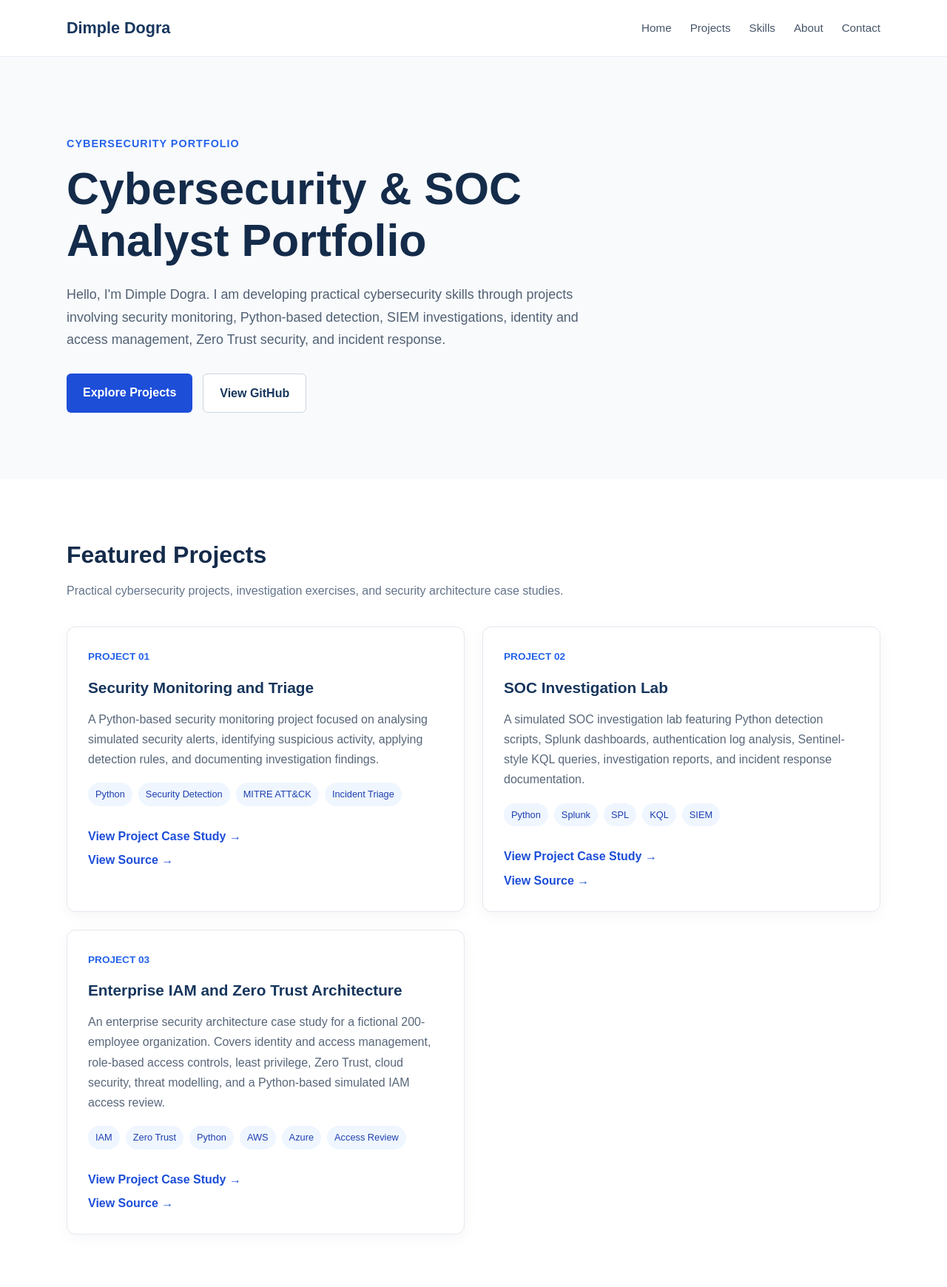
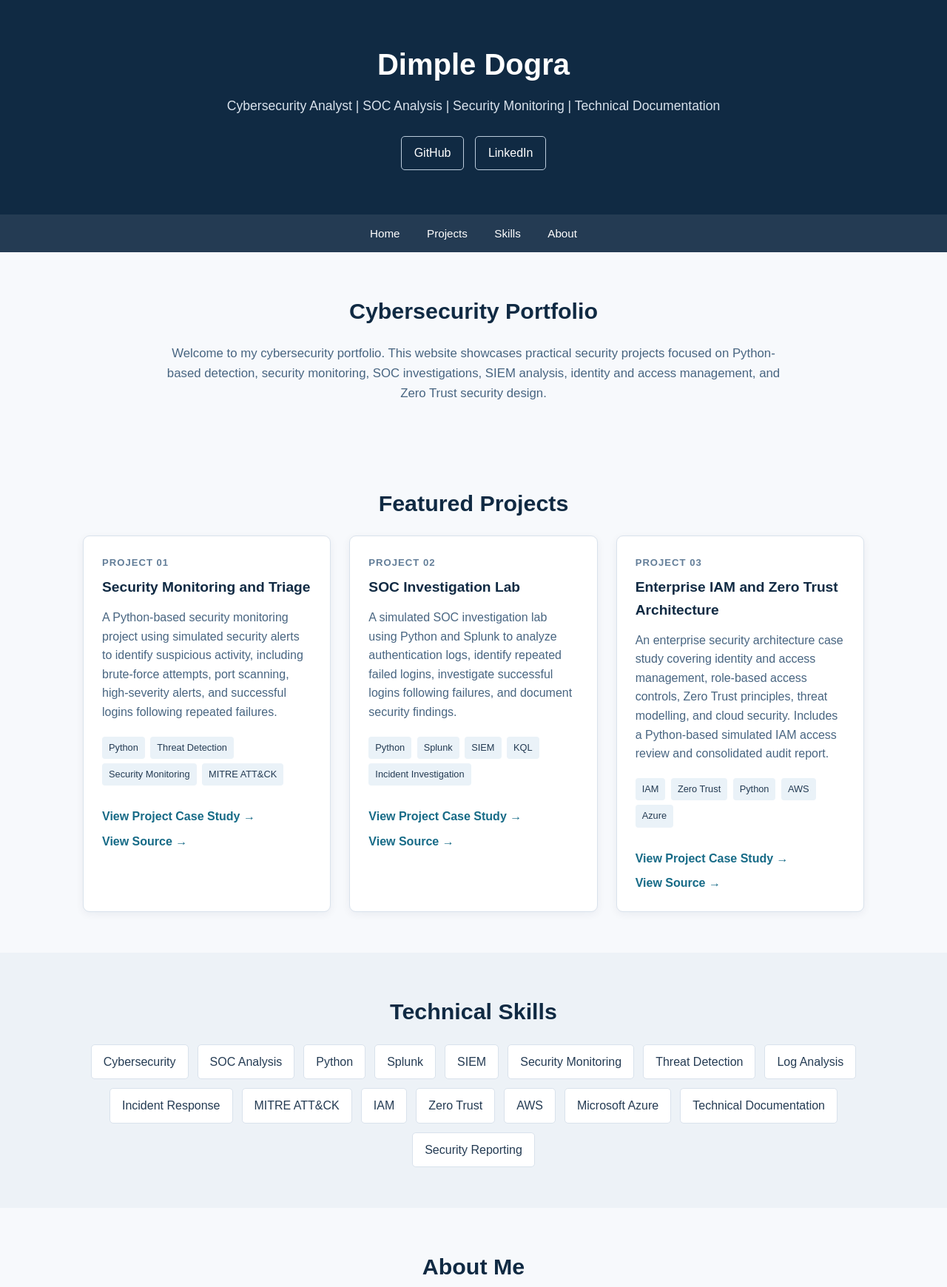
Before and after one commit to dogra9027-png/junior-cybersecurity-analyst-portfolio, a plain HTML site: page index.html in a window 1280 px wide. Shown: the top 1740 px of the page at 74% size. Drawn offline with Linux system fonts and the light colour scheme.

Commit message:
Update index.html

```diff
--- a/index.html
+++ b/index.html
@@ -4,8 +4,10 @@
 <head>
     <meta charset="UTF-8">
     <meta name="viewport" content="width=device-width, initial-scale=1.0">
-    <meta name="description" content="Dimple Dogra's cybersecurity portfolio featuring Python security detection, SOC investigations, Splunk, IAM, Zero Trust architecture and incident response projects.">
-    <title>Dimple Dogra | Cybersecurity Portfolio</title>
+
+    <title>Dimple Dogra | Cybersecurity Analyst Portfolio</title>
+
+    <meta name="description" content="Cybersecurity portfolio showcasing Python security monitoring, SOC investigations, SIEM analysis, IAM, and Zero Trust security architecture projects.">
 
     <style>
         * {
@@ -20,189 +22,139 @@
 
         body {
             font-family: Arial, Helvetica, sans-serif;
-            background: #ffffff;
-            color: #172033;
-            line-height: 1.7;
-        }
-
-        a {
-            text-decoration: none;
-        }
-
-        .container {
-            width: min(1100px, 90%);
-            margin: auto;
+            line-height: 1.6;
+            color: #263238;
+            background: #f7f9fc;
         }
 
         header {
-            border-bottom: 1px solid #e8edf4;
-            background: #ffffff;
+            background: #102a43;
+            color: white;
+            padding: 55px 20px;
+            text-align: center;
+        }
+
+        header h1 {
+            font-size: 2.5rem;
+            margin-bottom: 10px;
+        }
+
+        header p {
+            font-size: 1.1rem;
+            color: #d9e2ec;
+            margin-bottom: 22px;
+        }
+
+        .header-links a {
+            display: inline-block;
+            color: white;
+            text-decoration: none;
+            border: 1px solid #bcccdc;
+            padding: 9px 17px;
+            border-radius: 5px;
+            margin: 5px;
+        }
+
+        .header-links a:hover {
+            background: white;
+            color: #102a43;
         }
 
         nav {
-            min-height: 76px;
-            display: flex;
-            align-items: center;
-            justify-content: space-between;
-            gap: 20px;
+            background: #243b53;
+            padding: 13px;
+            text-align: center;
+            position: sticky;
+            top: 0;
+            z-index: 10;
         }
 
-        .logo {
-            color: #17365d;
-            font-size: 1.35rem;
-            font-weight: 700;
-        }
-
-        .nav-links {
-            display: flex;
-            gap: 25px;
-            flex-wrap: wrap;
-        }
-
-        .nav-links a {
-            color: #475569;
+        nav a {
+            color: white;
+            text-decoration: none;
+            margin: 0 16px;
             font-size: 0.95rem;
         }
 
-        .nav-links a:hover {
-            color: #2563eb;
-        }
-
-        .hero {
-            padding: 105px 0 90px;
-            background: #f8fafc;
-        }
-
-        .eyebrow {
-            color: #2563eb;
-            font-weight: 700;
-            font-size: 0.9rem;
-            letter-spacing: 1px;
-            text-transform: uppercase;
-            margin-bottom: 15px;
-        }
-
-        .hero h1 {
-            max-width: 780px;
-            font-size: clamp(2.3rem, 5vw, 3.8rem);
-            line-height: 1.15;
-            color: #142b4a;
-            margin-bottom: 22px;
-        }
-
-        .hero p {
-            max-width: 700px;
-            color: #526174;
-            font-size: 1.12rem;
-            margin-bottom: 30px;
-        }
-
-        .buttons {
-            display: flex;
-            gap: 14px;
-            flex-wrap: wrap;
-        }
-
-        .button {
-            display: inline-block;
-            padding: 12px 22px;
-            border-radius: 6px;
-            font-weight: 700;
-            transition: 0.2s;
-        }
-
-        .primary {
-            background: #1d4ed8;
-            color: #ffffff;
-        }
-
-        .primary:hover {
-            background: #1e40af;
-        }
-
-        .secondary {
-            border: 1px solid #cbd5e1;
-            color: #17365d;
-            background: #ffffff;
-        }
-
-        .secondary:hover {
-            background: #eff6ff;
+        nav a:hover {
+            color: #9fb3c8;
         }
 
         section {
-            padding: 75px 0;
+            max-width: 1100px;
+            margin: auto;
+            padding: 55px 22px;
         }
 
-        .section-heading {
-            margin-bottom: 35px;
+        section h2 {
+            color: #102a43;
+            font-size: 1.9rem;
+            margin-bottom: 20px;
+            text-align: center;
         }
 
-        .section-heading h2 {
-            color: #142b4a;
-            font-size: 2rem;
-            margin-bottom: 8px;
-        }
-
-        .section-heading p {
-            color: #64748b;
+        .intro {
+            max-width: 850px;
+            margin: auto;
+            text-align: center;
+            font-size: 1.05rem;
+            color: #486581;
         }
 
         .project-grid {
             display: grid;
-            grid-template-columns: repeat(2, minmax(0, 1fr));
-            gap: 24px;
+            grid-template-columns: repeat(auto-fit, minmax(280px, 1fr));
+            gap: 25px;
         }
 
         .project-card {
-            border: 1px solid #e2e8f0;
-            border-radius: 12px;
-            padding: 28px;
-            background: #ffffff;
-            box-shadow: 0 5px 20px rgba(15, 23, 42, 0.04);
+            background: white;
+            padding: 25px;
+            border-radius: 9px;
+            border: 1px solid #d9e2ec;
+            box-shadow: 0 3px 12px rgba(16, 42, 67, 0.06);
             display: flex;
             flex-direction: column;
         }
 
         .project-number {
-            color: #2563eb;
-            font-size: 0.85rem;
-            font-weight: 700;
-            margin-bottom: 12px;
+            color: #627d98;
+            font-size: 0.82rem;
+            font-weight: bold;
+            letter-spacing: 1px;
+            margin-bottom: 8px;
         }
 
         .project-card h3 {
-            color: #17365d;
-            font-size: 1.3rem;
+            color: #102a43;
             margin-bottom: 12px;
+            font-size: 1.2rem;
         }
 
         .project-card p {
-            color: #58677a;
+            color: #486581;
+            margin-bottom: 17px;
+        }
+
+        .tags {
             margin-bottom: 18px;
         }
 
-        .tags {
-            display: flex;
-            flex-wrap: wrap;
-            gap: 8px;
-            margin-bottom: 22px;
-        }
-
         .tag {
-            background: #eff6ff;
-            color: #1e40af;
-            padding: 5px 10px;
-            border-radius: 20px;
+            display: inline-block;
+            background: #eaf2f8;
+            color: #243b53;
+            padding: 5px 9px;
+            border-radius: 4px;
             font-size: 0.8rem;
+            margin: 3px 3px 3px 0;
         }
 
         .project-link {
-            color: #1d4ed8;
-            font-weight: 700;
-            display: inline-block;
-            margin-right: 16px;
-            margin-top: 5px;
+            color: #176b87;
+            text-decoration: none;
+            font-weight: bold;
+            margin-top: 8px;
         }
 
         .project-link:hover {
@@ -210,74 +162,65 @@
         }
 
         .skills-section {
-            background: #f8fafc;
+            background: #edf2f7;
+            max-width: none;
         }
 
-        .skills-grid {
-            display: grid;
-            grid-template-columns: repeat(3, 1fr);
-            gap: 16px;
+        .skills-inner {
+            max-width: 1050px;
+            margin: auto;
+        }
+
+        .skills-list {
+            display: flex;
+            flex-wrap: wrap;
+            justify-content: center;
+            gap: 12px;
         }
 
         .skill {
-            background: #ffffff;
-            border: 1px solid #e2e8f0;
-            border-radius: 8px;
-            padding: 18px;
-            color: #334155;
-            font-weight: 600;
+            background: white;
+            border: 1px solid #d9e2ec;
+            color: #243b53;
+            padding: 10px 16px;
+            border-radius: 5px;
         }
 
-        .about-text {
-            max-width: 800px;
-            color: #526174;
-        }
-
-        .about-text p {
-            margin-bottom: 16px;
-        }
-
-        .contact-section {
-            background: #f8fafc;
+        .about-content {
+            max-width: 850px;
+            margin: auto;
+            color: #486581;
             text-align: center;
         }
 
-        .contact-section p {
-            color: #526174;
-            margin: 10px auto 24px;
-            max-width: 650px;
+        .about-content p {
+            margin-bottom: 15px;
         }
 
         footer {
-            padding: 25px 0;
+            background: #102a43;
+            color: #d9e2ec;
             text-align: center;
-            color: #64748b;
-            font-size: 0.9rem;
-            border-top: 1px solid #e8edf4;
+            padding: 25px 15px;
         }
 
-        @media (max-width: 700px) {
-            nav {
-                padding: 18px 0;
-                align-items: flex-start;
-                flex-direction: column;
+        footer a {
+            color: white;
+            text-decoration: none;
         }
 
-            .nav-links {
-                gap: 15px;
+        @media (max-width: 600px) {
+            header h1 {
+                font-size: 2rem;
             }
 
-            .hero {
-                padding: 70px 0;
-            }
-
-            .project-grid,
-            .skills-grid {
-                grid-template-columns: 1fr;
+            nav a {
+                display: inline-block;
+                margin: 5px 9px;
             }
 
             section {
-                padding: 55px 0;
+                padding: 40px 17px;
             }
         }
     </style>
@@ -286,64 +229,39 @@
 <body>
 
     <header>
-    <div class="container">
+        <h1>Dimple Dogra</h1>
+
+        <p>Cybersecurity Analyst | SOC Analysis | Security Monitoring | Technical Documentation</p>
+
+        <div class="header-links">
+            <a href="https://github.com/dogra9027-png" target="_blank" rel="noopener noreferrer">GitHub</a>
+
+            <a href="https://www.linkedin.com/in/dimple-dogra-8771b41a8/" target="_blank" rel="noopener noreferrer">LinkedIn</a>
+        </div>
+    </header>
+
     <nav>
-            <a class="logo" href="#home">Dimple Dogra</a>
-
-            <div class="nav-links">
         <a href="#home">Home</a>
         <a href="#projects">Projects</a>
         <a href="#skills">Skills</a>
         <a href="#about">About</a>
-                <a href="#contact">Contact</a>
-            </div>
     </nav>
-    </div>
-</header>
 
-<main>
+    <section id="home">
+        <h2>Cybersecurity Portfolio</h2>
 
-    <!-- HERO SECTION -->
-
-    <section class="hero" id="home">
-        <div class="container">
-            <div class="eyebrow">Cybersecurity Portfolio</div>
-
-            <h1>Cybersecurity &amp; SOC Analyst Portfolio</h1>
-
+        <div class="intro">
             <p>
-                Hello, I'm Dimple Dogra. I am developing practical
-                cybersecurity skills through projects involving security
-                monitoring, Python-based detection, SIEM investigations,
-                identity and access management, Zero Trust security,
-                and incident response.
+                Welcome to my cybersecurity portfolio. This website showcases
+                practical security projects focused on Python-based detection,
+                security monitoring, SOC investigations, SIEM analysis,
+                identity and access management, and Zero Trust security design.
             </p>
-
-            <div class="buttons">
-                <a class="button primary" href="#projects">
-                    Explore Projects
-                </a>
-
-                <a class="button secondary"
-                   href="https://github.com/dogra9027-png/junior-cybersecurity-analyst-portfolio"
-                   target="_blank" rel="noopener noreferrer">
-                    View GitHub
-                </a>
-            </div>
         </div>
     </section>
 
-    <!-- PROJECTS SECTION -->
-
     <section id="projects">
-        <div class="container">
-            <div class="section-heading">
         <h2>Featured Projects</h2>
-                <p>
-                    Practical cybersecurity projects, investigation exercises,
-                    and security architecture case studies.
-                </p>
-            </div>
 
         <div class="project-grid">
 
@@ -355,17 +273,17 @@
                 <h3>Security Monitoring and Triage</h3>
 
                 <p>
-                        A Python-based security monitoring project focused
-                        on analysing simulated security alerts, identifying
-                        suspicious activity, applying detection rules,
-                        and documenting investigation findings.
+                    A Python-based security monitoring project using simulated
+                    security alerts to identify suspicious activity, including
+                    brute-force attempts, port scanning, high-severity alerts,
+                    and successful logins following repeated failures.
                 </p>
 
                 <div class="tags">
                     <span class="tag">Python</span>
-                        <span class="tag">Security Detection</span>
+                    <span class="tag">Threat Detection</span>
+                    <span class="tag">Security Monitoring</span>
                     <span class="tag">MITRE ATT&amp;CK</span>
-                        <span class="tag">Incident Triage</span>
                 </div>
 
                 <a class="project-link"
@@ -388,19 +306,18 @@
                 <h3>SOC Investigation Lab</h3>
 
                 <p>
-                        A simulated SOC investigation lab featuring Python
-                        detection scripts, Splunk dashboards, authentication
-                        log analysis, Sentinel-style KQL queries,
-                        investigation reports, and incident response
-                        documentation.
+                    A simulated SOC investigation lab using Python and Splunk
+                    to analyze authentication logs, identify repeated failed
+                    logins, investigate successful logins following failures,
+                    and document security findings.
                 </p>
 
                 <div class="tags">
                     <span class="tag">Python</span>
                     <span class="tag">Splunk</span>
-                        <span class="tag">SPL</span>
+                    <span class="tag">SIEM</span>
                     <span class="tag">KQL</span>
-                        <span class="tag">SIEM</span>
+                    <span class="tag">Incident Investigation</span>
                 </div>
 
                 <a class="project-link"
@@ -423,12 +340,11 @@
                 <h3>Enterprise IAM and Zero Trust Architecture</h3>
 
                 <p>
-                        An enterprise security architecture case study
-                        for a fictional 200-employee organization.
-                        Covers identity and access management, role-based
-                        access controls, least privilege, Zero Trust,
-                        cloud security, threat modelling, and a Python-based
-                        simulated IAM access review.
+                    An enterprise security architecture case study covering
+                    identity and access management, role-based access controls,
+                    Zero Trust principles, threat modelling, and cloud security.
+                    Includes a Python-based simulated IAM access review and
+                    consolidated audit report.
                 </p>
 
                 <div class="tags">
@@ -437,7 +353,6 @@
                     <span class="tag">Python</span>
                     <span class="tag">AWS</span>
                     <span class="tag">Azure</span>
-                        <span class="tag">Access Review</span>
                 </div>
 
                 <a class="project-link"
@@ -453,124 +368,69 @@
             </article>
 
         </div>
-        </div>
     </section>
 
-    <!-- SKILLS SECTION -->
+    <section class="skills-section" id="skills">
+        <div class="skills-inner">
+            <h2>Technical Skills</h2>
 
-    <section class="skills-section" id="skills">
-        <div class="container">
-            <div class="section-heading">
-                <h2>Technical Skills</h2>
-                <p>
-                    Tools, technologies, and security concepts explored
-                    through my projects and professional development.
-                </p>
-            </div>
-
-            <div class="skills-grid">
-                <div class="skill">Python</div>
-                <div class="skill">Splunk Cloud</div>
-                <div class="skill">Search Processing Language (SPL)</div>
-                <div class="skill">Kusto Query Language (KQL)</div>
-                <div class="skill">Security Monitoring</div>
-                <div class="skill">Security Alert Analysis</div>
-                <div class="skill">Log Analysis</div>
-                <div class="skill">Threat Detection</div>
-                <div class="skill">Incident Investigation</div>
-                <div class="skill">MITRE ATT&amp;CK</div>
-                <div class="skill">Identity and Access Management</div>
-                <div class="skill">Role-Based Access Control</div>
-                <div class="skill">Least Privilege</div>
-                <div class="skill">Privileged Access Review</div>
-                <div class="skill">Zero Trust Security</div>
-                <div class="skill">AWS IAM Concepts</div>
-                <div class="skill">Microsoft Azure Security Concepts</div>
-                <div class="skill">Threat Modelling</div>
-                <div class="skill">Risk Assessment</div>
-                <div class="skill">Python Automation</div>
-                <div class="skill">Security Documentation</div>
-                <div class="skill">Technical Reporting</div>
+            <div class="skills-list">
+                <span class="skill">Cybersecurity</span>
+                <span class="skill">SOC Analysis</span>
+                <span class="skill">Python</span>
+                <span class="skill">Splunk</span>
+                <span class="skill">SIEM</span>
+                <span class="skill">Security Monitoring</span>
+                <span class="skill">Threat Detection</span>
+                <span class="skill">Log Analysis</span>
+                <span class="skill">Incident Response</span>
+                <span class="skill">MITRE ATT&amp;CK</span>
+                <span class="skill">IAM</span>
+                <span class="skill">Zero Trust</span>
+                <span class="skill">AWS</span>
+                <span class="skill">Microsoft Azure</span>
+                <span class="skill">Technical Documentation</span>
+                <span class="skill">Security Reporting</span>
             </div>
         </div>
     </section>
 
-    <!-- ABOUT SECTION -->
+    <section id="about">
+        <h2>About Me</h2>
 
-    <section id="about">
-        <div class="container">
-            <div class="section-heading">
-                <h2>About Me</h2>
-            </div>
-
-            <div class="about-text">
+        <div class="about-content">
             <p>
-                    I have an academic background in computer science
-                    and cybersecurity, along with professional experience
-                    in technical documentation, instructional content
-                    development, and standard operating procedures.
+                I have an academic background in computer science and
+                cybersecurity, supported by experience in technical
+                documentation, instructional content development, and
+                cybersecurity-related learning resources.
             </p>
 
             <p>
-                    My experience includes developing technical learning
-                    resources and documenting practical exercises involving
-                    cybersecurity and cloud technologies. I bring a strong
-                    foundation in structured documentation, analytical
-                    thinking, and communicating technical concepts clearly.
+                I am developing practical cybersecurity skills through
+                portfolio projects involving Python-based security analysis,
+                SOC investigation workflows, SIEM monitoring, identity and
+                access management, and security architecture design.
             </p>
 
             <p>
-                    I am developing my cybersecurity portfolio through
-                    practical exercises involving security alert analysis,
-                    authentication monitoring, Python detection logic,
-                    SIEM investigations, IAM access reviews, and
-                    security architecture design.
+                My goal is to contribute to cybersecurity teams through
+                analytical thinking, structured investigation, clear
+                documentation, and continuous technical learning.
+            </p>
+        </div>
+    </section>
+
+    <footer>
+        <p>
+            © 2026 Dimple Dogra | Cybersecurity Portfolio
         </p>
 
         <p>
-                    I am currently preparing for the CompTIA Security+
-                    certification and exploring opportunities in
-                    junior cybersecurity analyst and SOC analyst roles.
+            <a href="https://github.com/dogra9027-png" target="_blank" rel="noopener noreferrer">GitHub</a>
+            |
+            <a href="https://www.linkedin.com/in/dimple-dogra-8771b41a8/" target="_blank" rel="noopener noreferrer">LinkedIn</a>
         </p>
-            </div>
-        </div>
-    </section>
-
-    <!-- CONTACT SECTION -->
-
-    <section class="contact-section" id="contact">
-        <div class="container">
-            <div class="section-heading">
-                <h2>Let's Connect</h2>
-            </div>
-
-            <p>
-                Interested in my projects or professional background?
-                Connect with me on LinkedIn or explore my work on GitHub.
-            </p>
-
-            <div class="buttons" style="justify-content: center;">
-                <a class="button primary"
-                   href="https://www.linkedin.com/in/dimple-dogra-8771b41a8/"
-                   target="_blank" rel="noopener noreferrer">
-                    LinkedIn
-                </a>
-
-                <a class="button secondary"
-                   href="https://github.com/dogra9027-png/junior-cybersecurity-analyst-portfolio"
-                   target="_blank" rel="noopener noreferrer">
-                    GitHub
-                </a>
-            </div>
-        </div>
-    </section>
-
-</main>
-
-<footer>
-    <div class="container">
-        © 2026 Dimple Dogra | Cybersecurity Portfolio
-    </div>
     </footer>
 
 </body>
```
Lines whose indentation alone changed are shown as unchanged.
